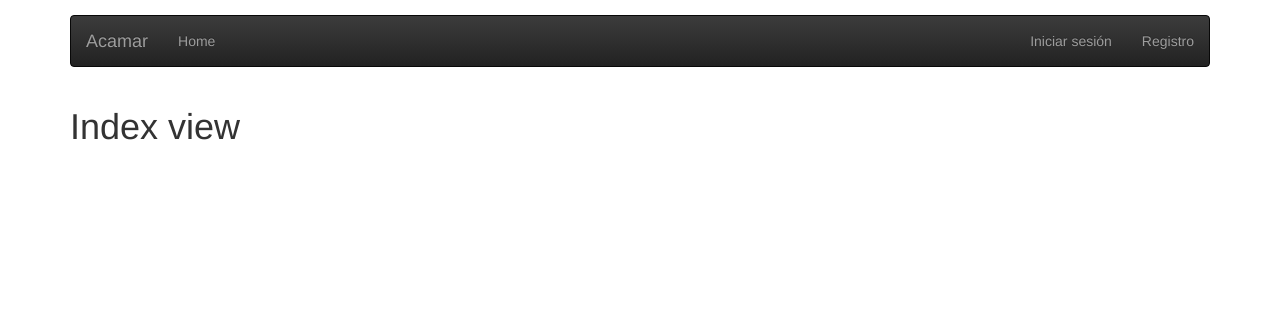
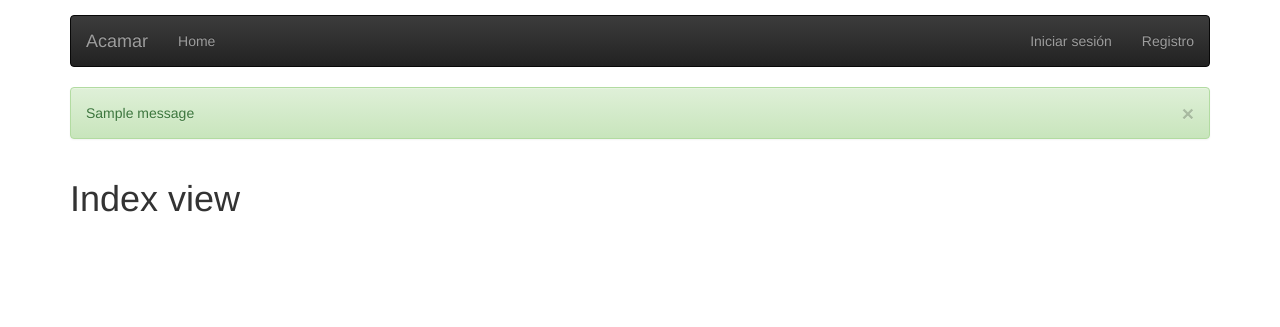
Before and after one commit to roberto-aguilar/acamar, a Django app: page / in a window 1280 px wide. Shown: the top 327 px of the page. Run offline with Django 3.2, Linux system fonts and the light colour scheme; one stand-in notice (Sample message) is shown; some libraries are stand-ins or nearby versions.

Commit message:
Add messages alerts

```diff
--- a/acamar/common/templates/common/base.html
+++ b/acamar/common/templates/common/base.html
@@ -22,8 +22,15 @@
         {% include 'common/navigation-bar.html' %}
 
         <!--[if lt IE 8]>
-            <p class="browserupgrade">You are using an <strong>outdated</strong> browser. Please <a href="http://browsehappy.com/">upgrade your browser</a> to improve your experience.</p>
+            <div class="container">
+                <div class="alert alert-info" role="alert">
+                    <button type="button" class="close" data-dismiss="alert"><span aria-hidden="true">&times;</span></button>
+                    Estás usando un <strong>navegador antiguo</strong>. Por favor, <a href="http://browsehappy.com/">actualizalo</a> para mejorar tu experiencia.
+                </div>
+            </div>
         <![endif]-->
+
+        {% include 'common/messages.html' %}
 
         {% block content %}{% endblock %}
 
--- /dev/null
+++ b/acamar/common/templates/common/messages.html
@@ -0,0 +1,10 @@
+{% if messages %}
+<div class="container">
+    {% for message in messages %}
+    <div class="alert alert-{{ message.tags }}" role="alert">
+        <button type="button" class="close" data-dismiss="alert"><span aria-hidden="true">&times;</span></button>
+        {{ message }}
+    </div><!-- alert -->
+    {% endfor %}
+</div><!-- container -->
+{% endif %}
```
Also changed, not shown: acamar/acamar/settings/base.py (+15 -0 lines).
